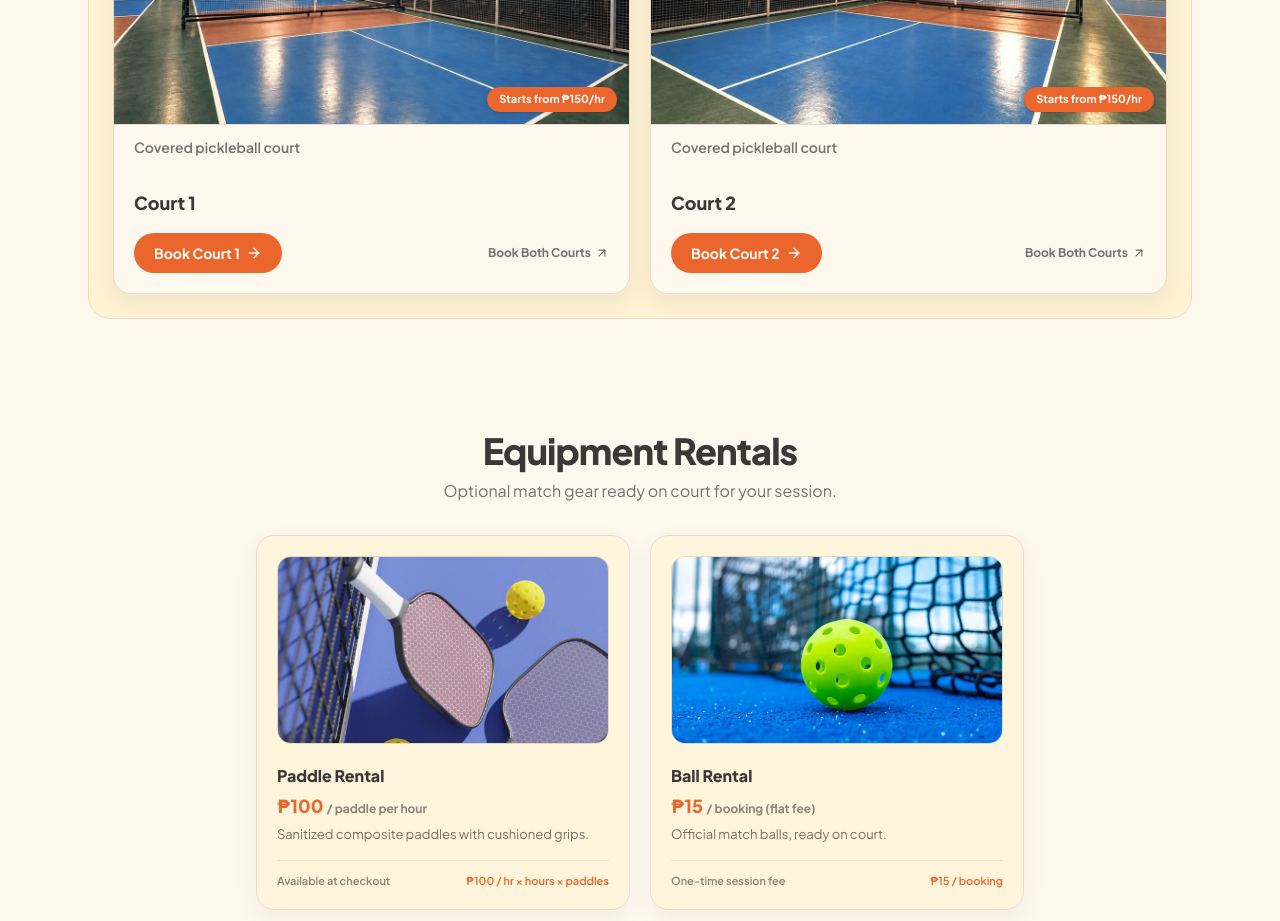
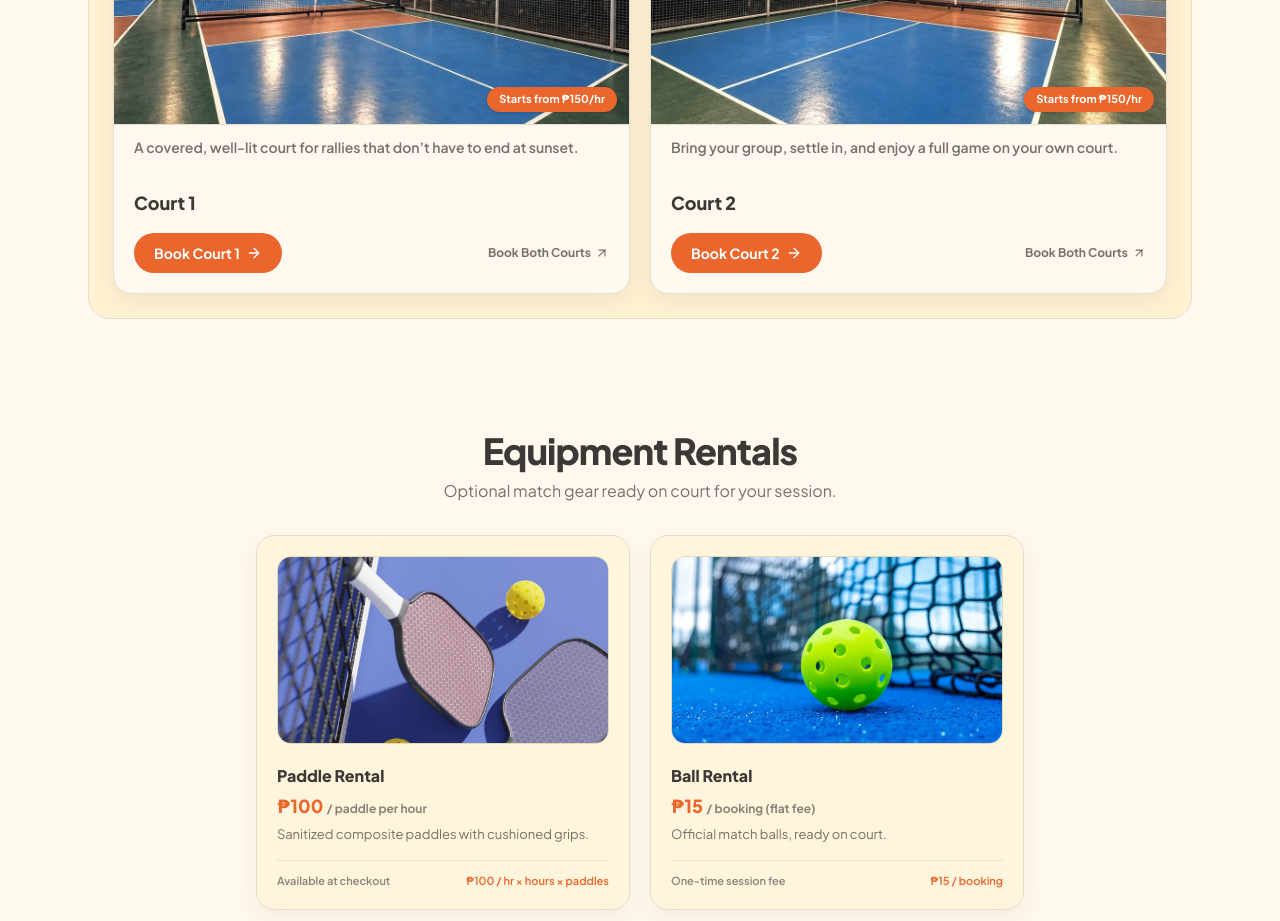
Before and after one commit to baphus/paddle-culture, a Next.js app: page / in a window 1280 px wide. Shown: the part 1080-2001 px from the top of the page. Built offline with nearby package versions, Linux system fonts and the light colour scheme; no server answers.

Commit message:
feat: enhance court descriptions with detailed alt text and captions

```diff
--- a/src/components/landing/courts.tsx
+++ b/src/components/landing/courts.tsx
@@ -10,13 +10,15 @@ import LandingImage from "./landing-image";
 const COURTS = [
   {
     src: "/images/court-1.jpg",
-    alt: "Court 1 at CK Grounds",
+    alt: "Blue pickleball court under CK Grounds’ covered, illuminated roof",
     name: "Court 1",
+    caption: "A covered, well-lit court for rallies that don’t have to end at sunset.",
   },
   {
     src: "/images/court-2.jpg",
-    alt: "Court 2 at CK Grounds",
+    alt: "Second blue pickleball court at CK Grounds, ready for play under the roof lights",
     name: "Court 2",
+    caption: "Bring your group, settle in, and enjoy a full game on your own court.",
   },
 ];
 
@@ -60,7 +62,7 @@ export default function Courts({ rates = FALLBACK_RATES }: { rates?: DisplayRate
                   </span>
                 </div>
                 <p className="border-t border-line px-5 py-3 text-sm font-semibold text-ink/70">
-                  Covered pickleball court
+                  {c.caption}
                 </p>
                 <div className="p-5">
                   <h3 className="text-lg font-extrabold text-ink">{c.name}</h3>
```
